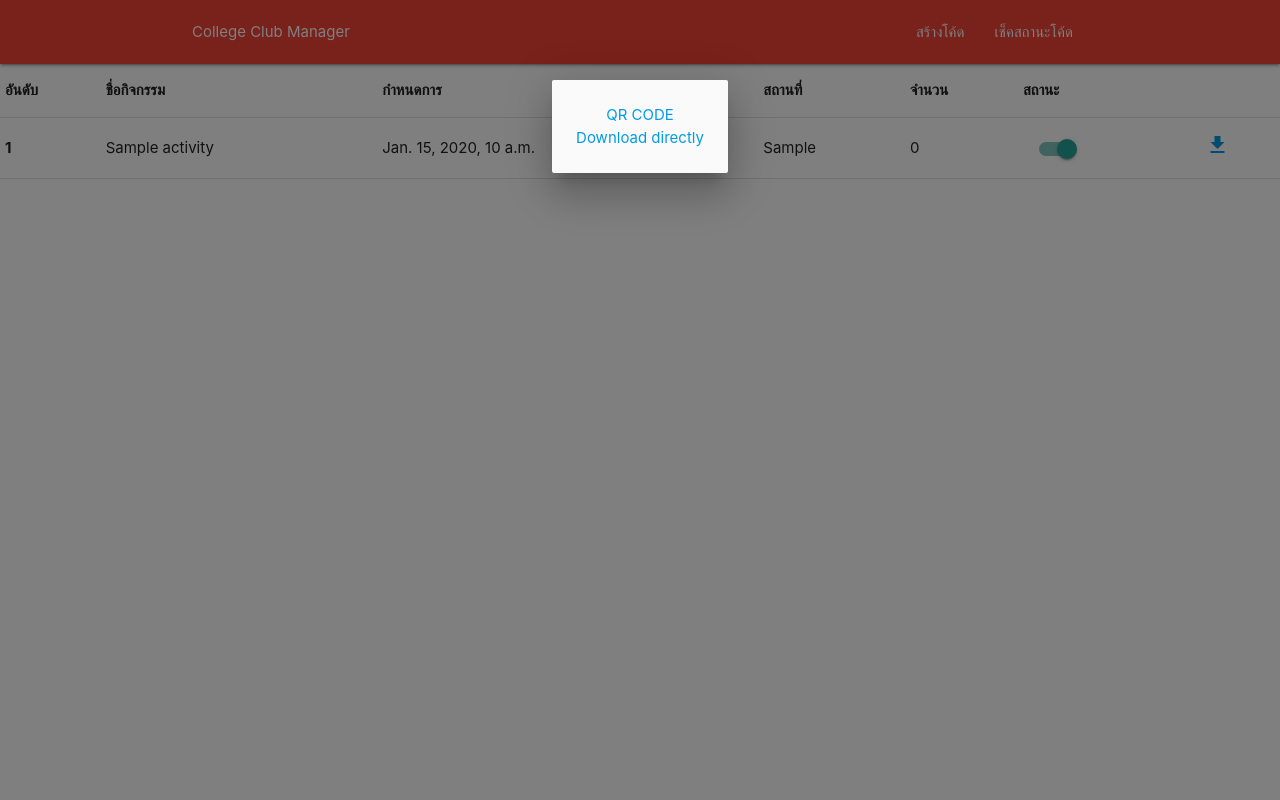
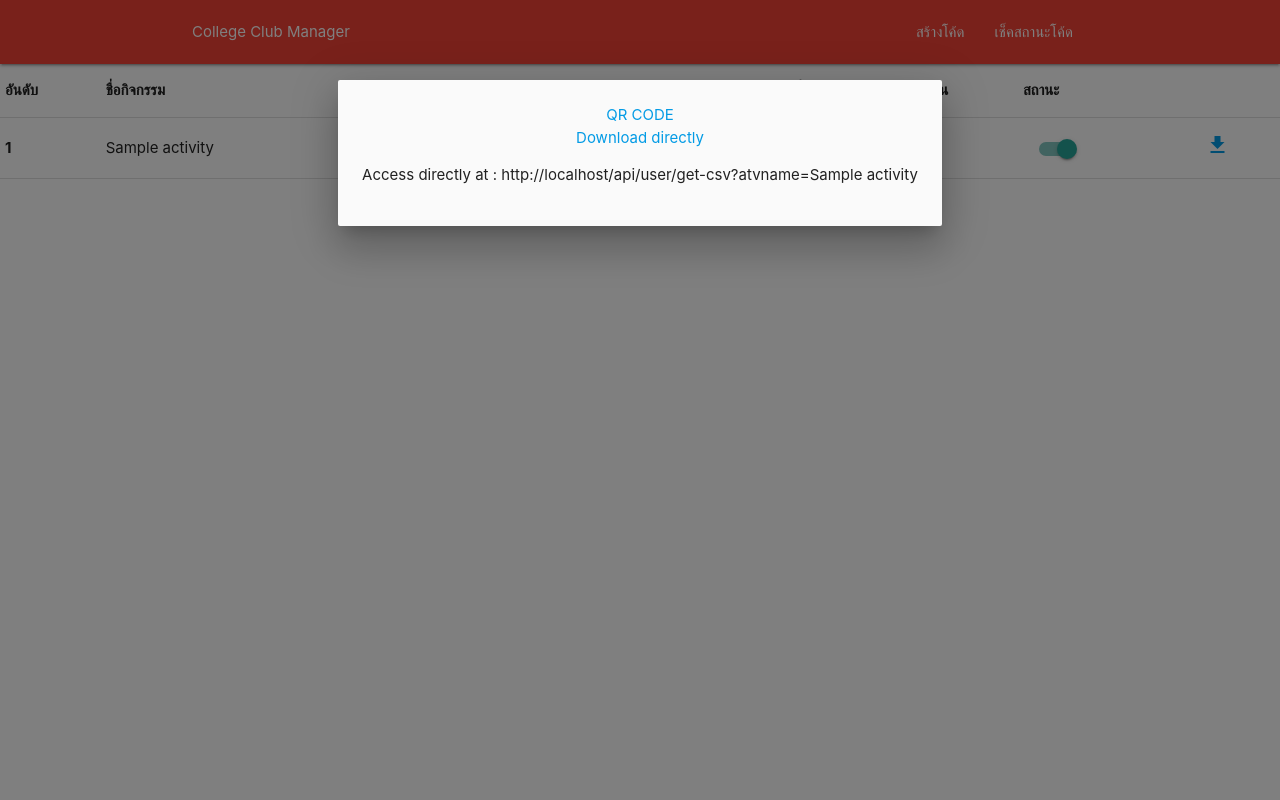
Before and after one commit to SmithChebesta/CCM-project, a Django app: page /manage/display/ in a window 1280 px wide, after a click on "get_app". Run offline with Django 3.2, Linux system fonts and the light colour scheme; tables that the repository leaves empty hold one stand-in row (values such as "Sample post"); parts of the project's set-up code (start-up, migrations or seed data) failed here and were passed over.

Commit message:
'add-more-qrcode-link'

```diff
--- a/manage/templates/manage/display.html
+++ b/manage/templates/manage/display.html
@@ -84,6 +84,7 @@
                                     CODE</a>
                                 <a href="http://{{url}}/api/user/get-csv?atvname={{data.atvname}}"
                                     style="display:block;">Download directly</a>
+                                <p>Access directly at : http://{{url}}/api/user/get-csv?atvname={{data.atvname}} </p>
 
                             </div>
                         </div>
```
